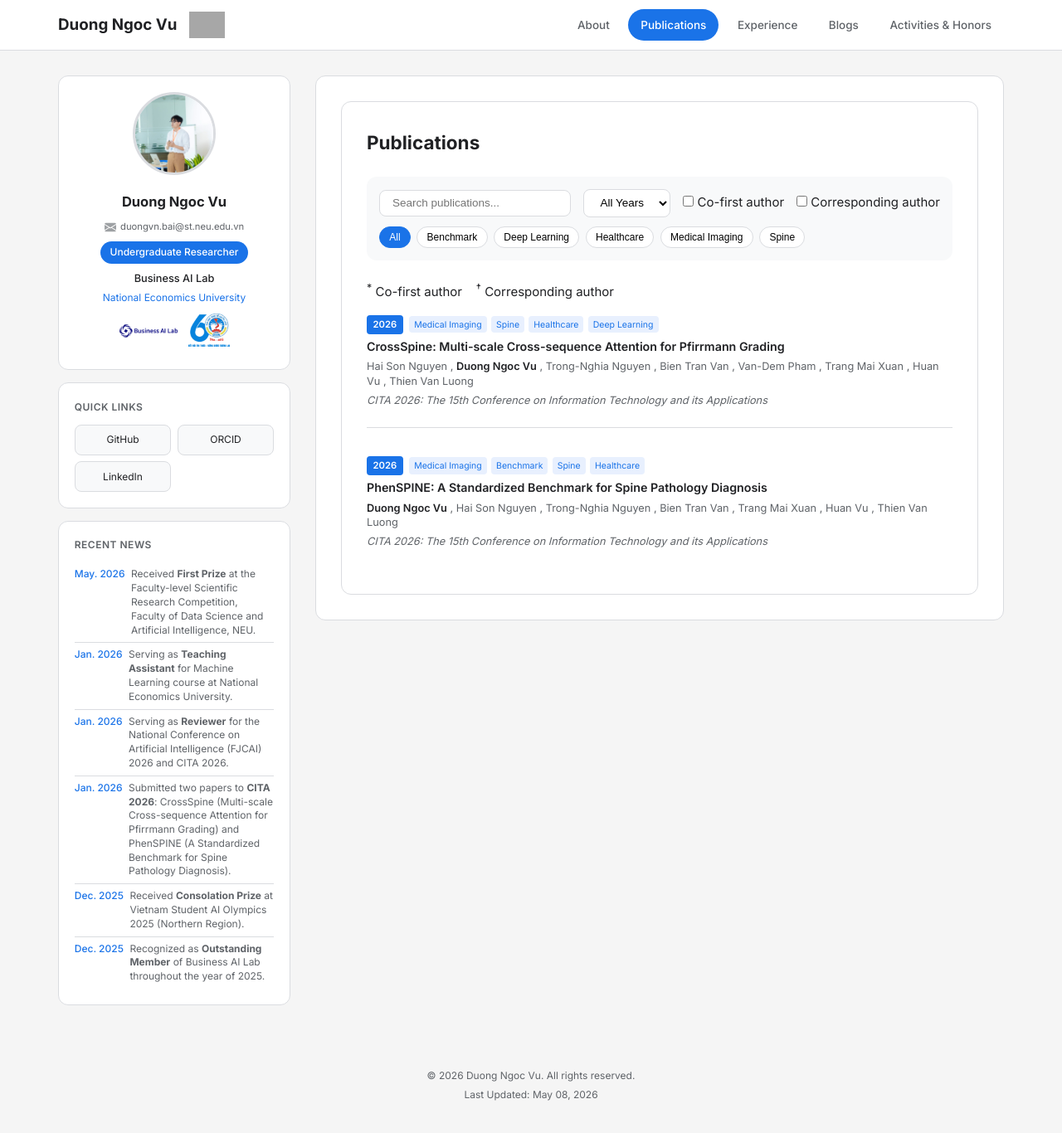
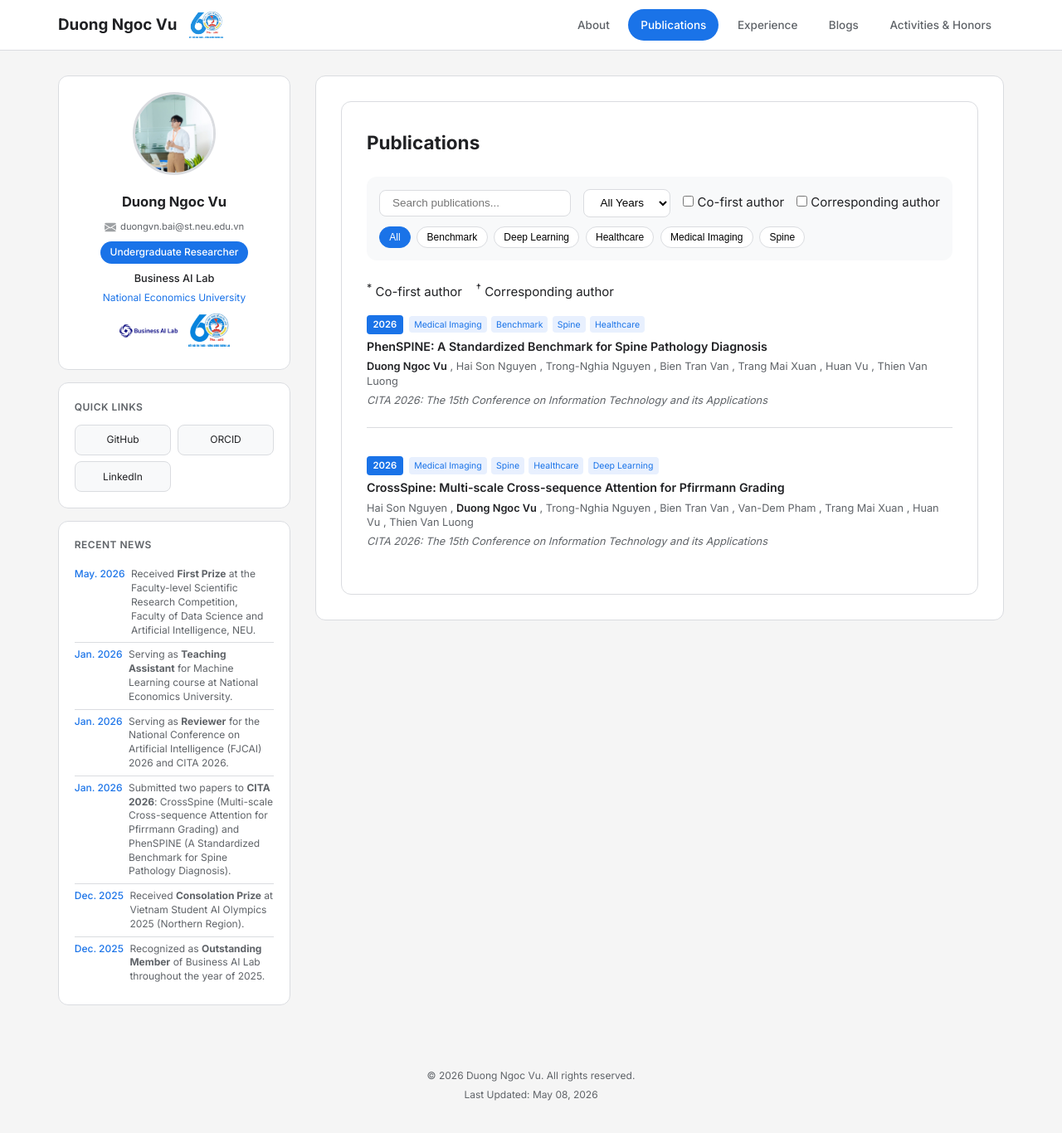
Before and after one commit to Duongvu05/NgocDuong.github.io, a Jekyll site: the page built from publications/index.md, in a window 1280 px wide and 1372 px high. Shown: the top 1366 px of the window at 83% size. Built offline with Jekyll 4.4.1, drawn with Linux system fonts in a browser that asks for light colours; grey boxes are pictures that could not be loaded.

```diff
--- a/_includes/publication-card.html
+++ b/_includes/publication-card.html
@@ -37,8 +37,7 @@
             {% for author in include.pub.authors %}
             {% assign author_name = author.name | default: author %}
             {% assign is_me = false %}
-            {% if author_name == site.owner_name or author_name contains "Tuan-Cuong" or author_name contains "Cuong
-            Vuong" %}
+            {% if author_name == site.owner_name or author.type == "self" %}
             {% assign is_me = true %}
             {% endif %}
 
--- a/_layouts/default.html
+++ b/_layouts/default.html
@@ -36,8 +27,8 @@
         <a href="{{ '/' | relative_url }}" class="header-brand">
           <span class="header-name">{{ site.owner_name }}</span>
         </a>
-        <a href="https://phenikaa-uni.edu.vn" target="_blank" rel="noopener" class="header-logo-link">
-          <img src="https://phenikaa-uni.edu.vn:3600/pu/en/modules/logoen.png" alt="Phenikaa University"
+        <a href="https://bailab.vn/" target="_blank" rel="noopener" class="header-logo-link">
+          <img src="{{ '/assets/img/neu_logo.png' | relative_url }}" alt="National Economics University"
             class="header-logo">
         </a>
       </div>
--- a/_layouts/publications.html
+++ b/_layouts/publications.html
@@ -46,7 +46,7 @@ permalink: /publications/
 
       {% for pub in year_pubs %}
         {% assign first_author = pub.authors[0].name | default: pub.authors[0] %}
-        {% if first_author contains "Tuan-Cuong" or first_author contains "Cuong Vuong" %}
+        {% if pub.authors[0].type == "self" or first_author == site.owner_name %}
           {% assign first_author_pubs = first_author_pubs | push: pub %}
         {% else %}
           {% assign other_pubs = other_pubs | push: pub %}
```
Also changed, not shown: other parts of _layouts/default.html (+0 -9 lines).
